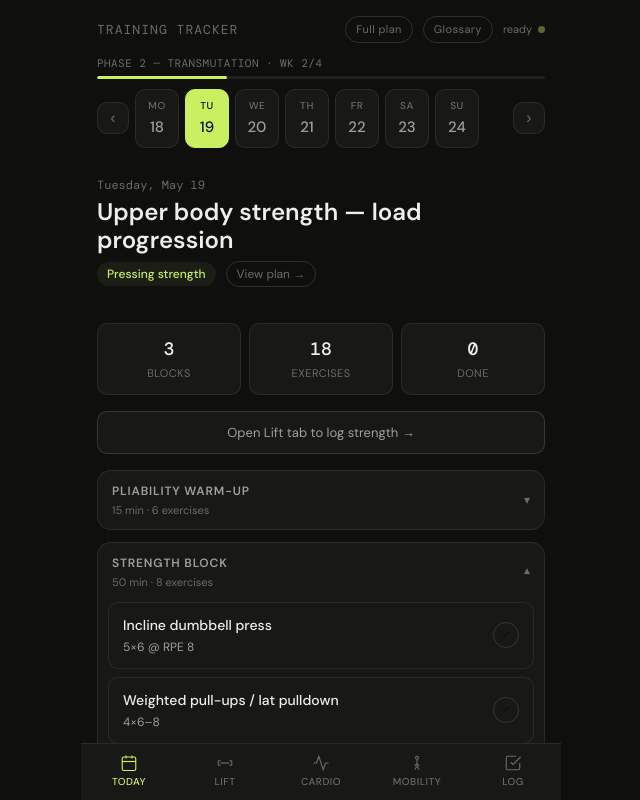
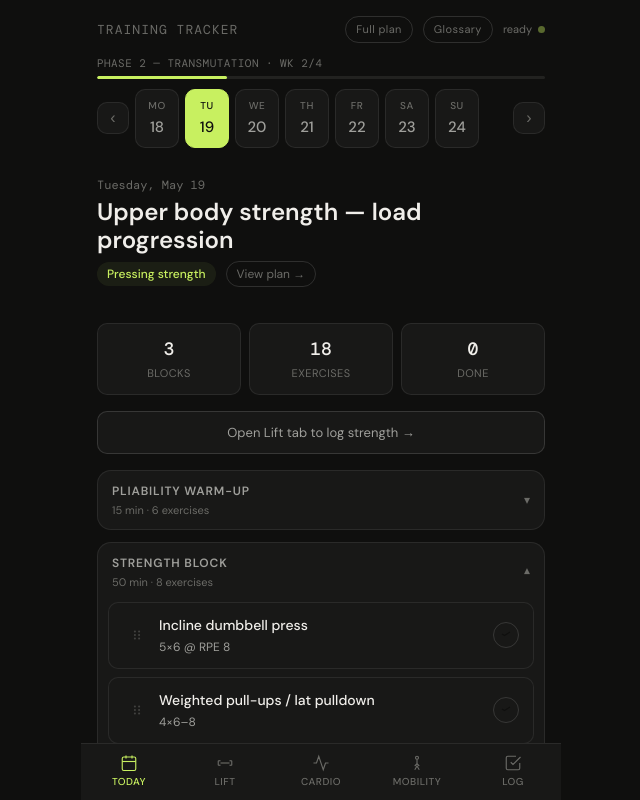
Before and after one commit to ekgage/ekgage.github.io, a plain HTML site: page index.html in a window 1280 px wide. Shown: the whole page, without its empty margins (319-959 px from the left). Drawn offline with nearby package versions, Linux system fonts and the light colour scheme.

Commit message:
add drag and drop for exercises

```diff
--- a/index.html
+++ b/index.html
@@ -75,6 +75,11 @@ html,body{height:100%;background:var(--bg);color:var(--text);font-family:'DM San
 .block-body.open{display:block}
 .ex-card{background:var(--bg2);border:0.5px solid var(--border);border-radius:var(--r);margin-bottom:8px;overflow:hidden;transition:border-color .2s}
 .ex-card.done{border-color:var(--accent)}
+.drag-handle{display:flex;align-items:center;justify-content:center;width:28px;height:28px;color:var(--text3);cursor:grab;flex-shrink:0;touch-action:none;opacity:0.5;transition:opacity .15s;-webkit-tap-highlight-color:transparent}
+.drag-handle:active{cursor:grabbing;opacity:1}
+.drag-handle svg{width:14px;height:14px}
+.ex-card.sortable-ghost{opacity:0.35;background:var(--bg3);border:0.5px dashed var(--border2)}
+.ex-card.sortable-drag{box-shadow:0 8px 24px rgba(0,0,0,0.5);border-color:var(--accent)!important}
 .ex-card-header{display:flex;align-items:center;justify-content:space-between;padding:12px 14px;cursor:pointer;gap:8px;-webkit-tap-highlight-color:transparent}
 .ex-info{flex:1;min-width:0}
 .ex-name{font-size:14px;font-weight:500}
@@ -309,6 +314,7 @@ textarea{height:72px;resize:vertical}
 <div class="toast" id="toast"></div>
 
 <script src="full-plan.js"></script>
+<script src="https://cdn.jsdelivr.net/npm/sortablejs@1.15.2/Sortable.min.js"></script>
 <script>
 // ── Derive active plan from today's date ──────────────────
 function _addDays(dateStr,n){const d=new Date(dateStr+'T12:00:00');d.setDate(d.getDate()+n);return d.toISOString().slice(0,10)}
@@ -348,7 +354,7 @@ async function dbSet(k,v){
 }
 
 // ── App state ─────────────────────────────────────────────
-let currentDate=today(),openEx={},openBlocks={},sessionData={},weekOffset=0;
+let currentDate=today(),openEx={},openBlocks={},sessionData={},exOrder={},weekOffset=0;
 
 // ── Plan date helpers ─────────────────────────────────────
 const PLAN_START=PLANS[0].startDate;
@@ -438,8 +444,12 @@ async function updateProgressBar(){
 // ── Today screen ──────────────────────────────────────────
 async function loadAndRenderToday(){
   const dayPid=getPlanForDate(currentDate).id;
-  const saved=await dbGet(dayPid+':session-'+currentDate);
+  const [saved,savedOrder]=await Promise.all([
+    dbGet(dayPid+':session-'+currentDate),
+    dbGet(dayPid+':exorder-'+currentDate)
+  ]);
   sessionData=saved||{};
+  exOrder=savedOrder||{};
   renderToday();
 }
 
@@ -492,11 +502,17 @@ function renderToday(){
         <span class="block-arrow">▾</span>
       </div>
       <div class="block-body${blockOpen?' open':''}" id="bb-${bk}">`;
-    block.ex.forEach((ex,ei)=>{
+    const naturalOrder=block.ex.map((_,i)=>i);
+    const displayOrder=(exOrder[bi]&&exOrder[bi].length===block.ex.length)?exOrder[bi]:naturalOrder;
+    displayOrder.forEach((ei)=>{
+      const ex=block.ex[ei];
       const k=`${currentDate}_${bi}_${ei}`;
       const sv=sessionData[k]||{sets:[],done:false};
-      html+=`<div class="ex-card${sv.done?' done':''}" id="ec-${k}">
+      html+=`<div class="ex-card${sv.done?' done':''}" id="ec-${k}" data-orig-idx="${ei}">
         <div class="ex-card-header" onclick="toggleEx('${k}',${ex.sets})">
+          <div class="drag-handle" onclick="event.stopPropagation()">
+            <svg viewBox="0 0 20 20" fill="currentColor"><circle cx="7" cy="5" r="1.5"/><circle cx="13" cy="5" r="1.5"/><circle cx="7" cy="10" r="1.5"/><circle cx="13" cy="10" r="1.5"/><circle cx="7" cy="15" r="1.5"/><circle cx="13" cy="15" r="1.5"/></svg>
+          </div>
           <div class="ex-info"><div class="ex-name">${ex.name}</div><div class="ex-presc">${ex.presc}</div></div>
           <div class="ex-check${sv.done?' checked':''}" onclick="event.stopPropagation();toggleDone('${k}')">
             <svg viewBox="0 0 24 24"><polyline points="20 6 9 13 4 10"/></svg>
@@ -526,6 +542,7 @@ function renderToday(){
   html+=`<button class="complete-session-btn" id="complete-btn" onclick="completeSession()">Complete session</button>`;
   document.getElementById('today-content').innerHTML=html;
   updateDoneCount();
+  initSortable();
 }
 
 function toggleBlock(bk){
@@ -630,6 +647,37 @@ async function completeSession(){
   const btn=document.getElementById('complete-btn');
   if(btn){btn.textContent='✓ Session saved';btn.classList.add('done-state')}
   showToast(newLifts.length?`Session saved! ${newLifts.length} lift${newLifts.length>1?'s':''} imported.`:'Session saved!');
+}
+let orderSaveTimer;
+function debounceOrderSave(){
+  clearTimeout(orderSaveTimer);
+  const dayPid=getPlanForDate(currentDate).id;
+  orderSaveTimer=setTimeout(async()=>{
+    await dbSet(dayPid+':exorder-'+currentDate,exOrder);
+  },400);
+}
+function initSortable(){
+  if(typeof Sortable==='undefined')return;
+  const planForDay=getPlanForDate(currentDate);
+  const plan=planForDay.days[getDayIdx(currentDate)];
+  plan.blocks.forEach((block,bi)=>{
+    const bk=`block-${currentDate}-${bi}`;
+    const container=document.getElementById('bb-'+bk);
+    if(!container)return;
+    Sortable.create(container,{
+      animation:150,
+      handle:'.drag-handle',
+      ghostClass:'sortable-ghost',
+      dragClass:'sortable-drag',
+      group:`block-${bi}`,
+      onEnd(){
+        const cards=container.querySelectorAll('.ex-card[data-orig-idx]');
+        const newOrder=Array.from(cards).map(el=>parseInt(el.dataset.origIdx,10));
+        exOrder[bi]=newOrder;
+        debounceOrderSave();
+      }
+    });
+  });
 }
 let saveTimer;
 function debounceSave(){
```
